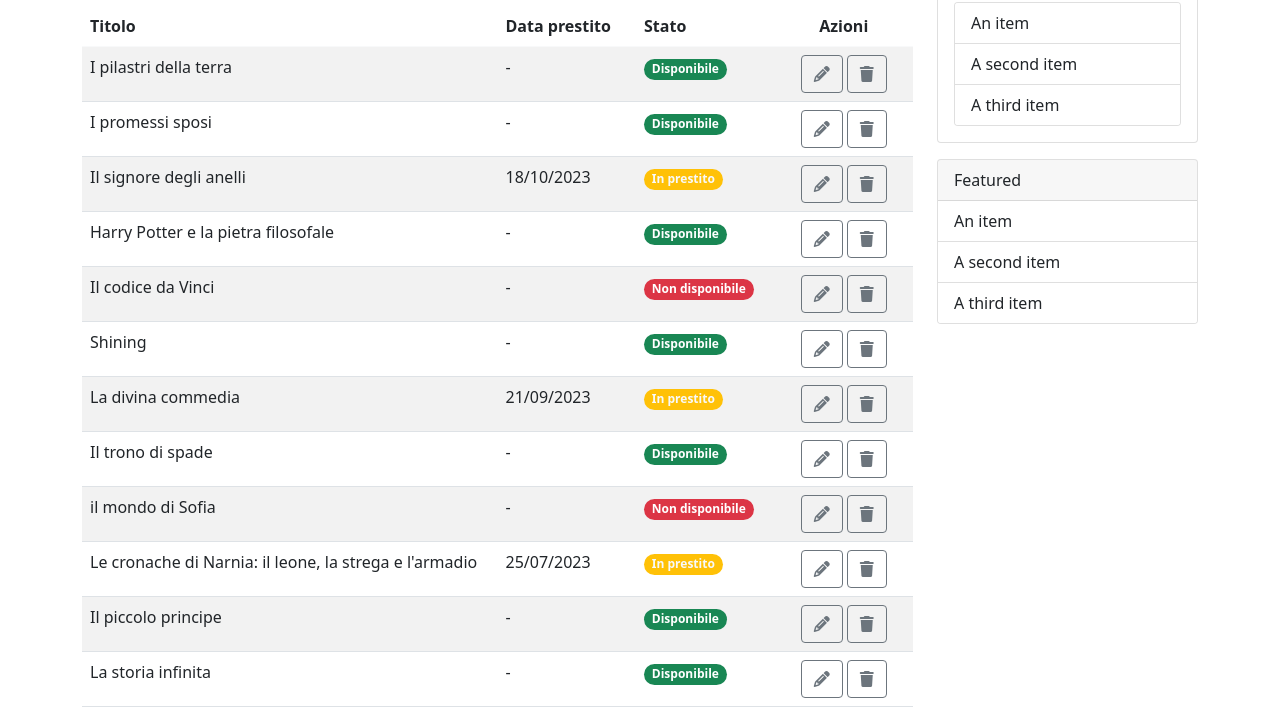
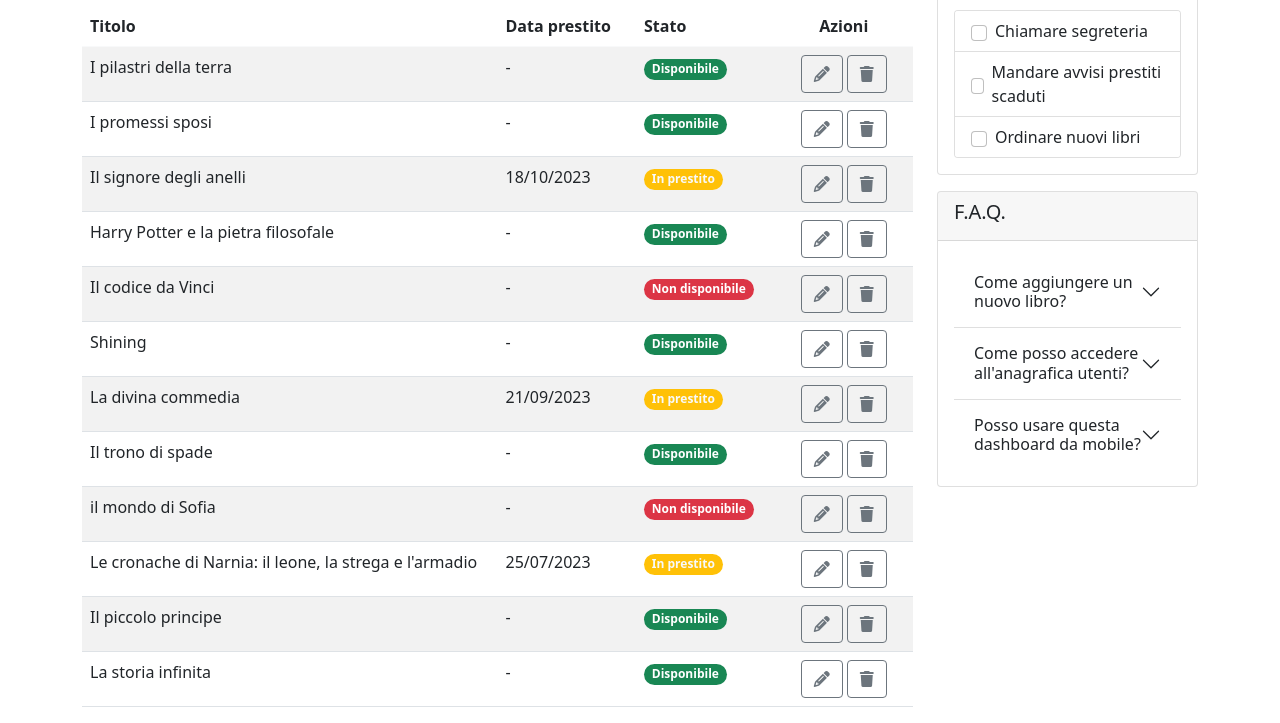
Before and after one commit to EmanuelaNicosia/-html-css-bootstrap-dashboard, a plain HTML site: page index.html in a window 1280 px wide. Shown: the part 148-871 px from the top of the page. Drawn offline with nearby package versions, Linux system fonts and the light colour scheme.

Commit message:
bonus completo

```diff
--- a/index.html
+++ b/index.html
@@ -19,6 +19,7 @@
                 <a class="navbar-brand" href="./index.html">
                     <img src="./img/duck.png" alt="" width="50" height="50">
                 </a>
+
                 <button class="navbar-toggler" type="button" data-bs-toggle="collapse"
                     data-bs-target="#navbarNavDropdown" aria-controls="navbarNavDropdown" aria-expanded="false"
                     aria-label="Toggle navigation">
@@ -40,11 +41,16 @@
                         </li>
                     </ul>
                 </div>
+                <form class="d-none d-lg-flex">
+                    <input class="form-control me-2" type="search" placeholder="Cerca..." aria-label="Search">
+                    <button class="btn btn-outline-light" type="submit">Cerca</button>
+                </form>
             </div>
         </nav>
     </header>
     <main class="container">
         <div class="row">
+            <!-- PARTE SX -->
             <div class="col-12 col-lg-9">
                 <div class="d-flex my-3 justify-content-between">
                     <h2>Catalogo Libri</h2>
@@ -208,32 +214,84 @@
                     </tbody>
                 </table>
             </div>
+            <!-- PARTE DX -->
             <div class="col-12 col-lg-3">
                 <div class="card my-3">
                     <div class="card-header">
-                        Todo
+                        <h5>Todo</h5>
                     </div>
                     <div class="card m-3">
                         <ul class="list-group list-group-flush">
-                            <li class="list-group-item">An item</li>
-                            <li class="list-group-item">A second item</li>
-                            <li class="list-group-item">A third item</li>
+                            <li class="list-group-item d-flex align-items-center">
+                                <input class="form-check-input me-2" type="checkbox" id="item1">
+                                <label class="form-check-label" for="item1">Chiamare segreteria</label>
+                            </li>
+                            <li class="list-group-item d-flex align-items-center">
+                                <input class="form-check-input me-2" type="checkbox" id="item2">
+                                <label class="form-check-label" for="item2">Mandare avvisi prestiti scaduti</label>
+                            </li>
+                            <li class="list-group-item d-flex align-items-center">
+                                <input class="form-check-input me-2" type="checkbox" id="item3">
+                                <label class="form-check-label" for="item3">Ordinare nuovi libri</label>
+                            </li>
                         </ul>
                     </div>
                 </div>
                 <div class="card mb-3">
                     <div class="card-header">
-                        Featured
+                        <h5>F.A.Q.</h5>
                     </div>
-                    <ul class="list-group list-group-flush">
-                        <li class="list-group-item">An item</li>
-                        <li class="list-group-item">A second item</li>
-                        <li class="list-group-item">A third item</li>
-                    </ul>
+                    <div class="accordion accordion-flush p-3" id="accordionFlushExample">
+                        <div class="accordion-item">
+                            <h2 class="accordion-header" id="flush-headingOne">
+                                <button class="accordion-button collapsed" type="button" data-bs-toggle="collapse"
+                                    data-bs-target="#flush-collapseOne" aria-expanded="false"
+                                    aria-controls="flush-collapseOne">
+                                    Come aggiungere un nuovo libro?
+                                </button>
+                            </h2>
+                            <div id="flush-collapseOne" class="accordion-collapse collapse"
+                                aria-labelledby="flush-headingOne" data-bs-parent="#accordionFlushExample">
+                                <div class="accordion-body">Placeholder content for this accordion, which is intended to
+                                    demonstrate the <code>.accordion-flush</code> class. This is the first item's
+                                    accordion body.</div>
+                            </div>
+                        </div>
+                        <div class="accordion-item">
+                            <h2 class="accordion-header" id="flush-headingTwo">
+                                <button class="accordion-button collapsed" type="button" data-bs-toggle="collapse"
+                                    data-bs-target="#flush-collapseTwo" aria-expanded="false"
+                                    aria-controls="flush-collapseTwo">
+                                    Come posso accedere all'anagrafica utenti?
+                                </button>
+                            </h2>
+                            <div id="flush-collapseTwo" class="accordion-collapse collapse"
+                                aria-labelledby="flush-headingTwo" data-bs-parent="#accordionFlushExample">
+                                <div class="accordion-body">Placeholder content for this accordion, which is intended to
+                                    demonstrate the <code>.accordion-flush</code> class. This is the second item's
+                                    accordion body. Let's imagine this being filled with some actual content.</div>
+                            </div>
+                        </div>
+                        <div class="accordion-item">
+                            <h2 class="accordion-header" id="flush-headingThree">
+                                <button class="accordion-button collapsed" type="button" data-bs-toggle="collapse"
+                                    data-bs-target="#flush-collapseThree" aria-expanded="false"
+                                    aria-controls="flush-collapseThree">
+                                    Posso usare questa dashboard da mobile?
+                                </button>
+                            </h2>
+                            <div id="flush-collapseThree" class="accordion-collapse collapse"
+                                aria-labelledby="flush-headingThree" data-bs-parent="#accordionFlushExample">
+                                <div class="accordion-body">Placeholder content for this accordion, which is intended to
+                                    demonstrate the <code>.accordion-flush</code> class. This is the third item's
+                                    accordion body. Nothing more exciting happening here in terms of content, but just
+                                    filling up the space to make it look, at least at first glance, a bit more
+                                    representative of how this would look in a real-world application.</div>
+                            </div>
+                        </div>
+                    </div>
                 </div>
-
             </div>
-        </div>
     </main>
     <footer></footer>
 </body>
```
